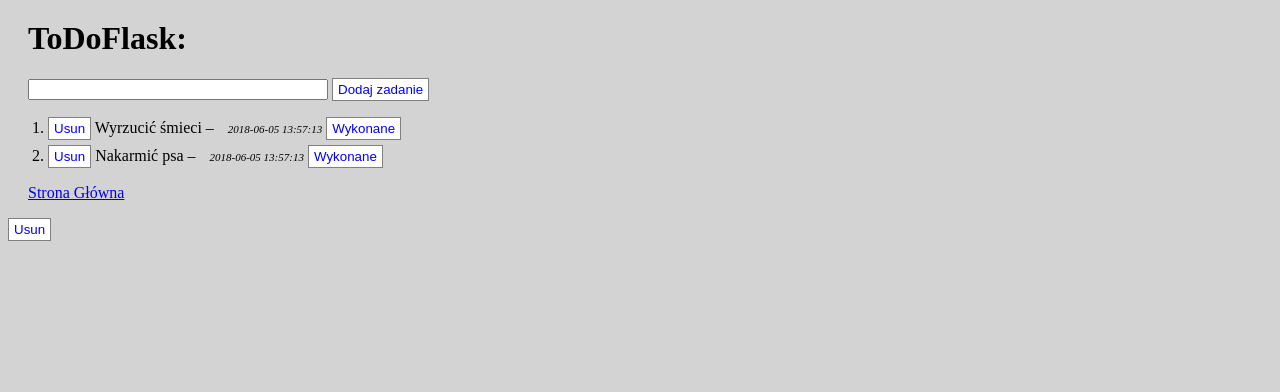
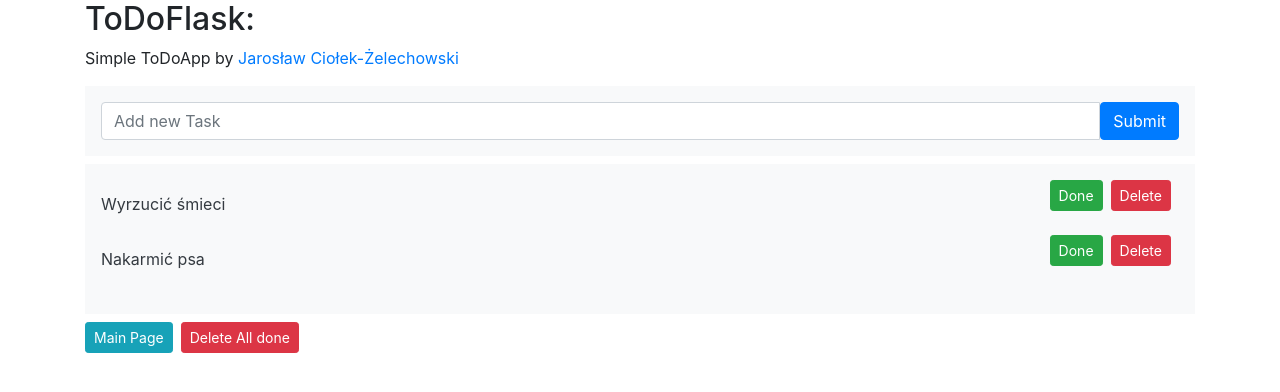
Before and after one commit to Torak28/ToDoFlask, a Flask app: page /zadania in a window 1280 px wide. Shown: the top 392 px of the page. Run offline with Flask 2, Linux system fonts and the light colour scheme; data comes from the database, SQL or seed files in the repository; some libraries are stand-ins or nearby versions.

Commit message:
Add bootstrap and change layout of ToDo html site

```diff
--- a/templates/zadania_lista.html
+++ b/templates/zadania_lista.html
@@ -3,61 +3,124 @@
   <head>
     <!-- nazwa aplikacji pobrana z ustawień -->
     <title>{{ config.SITE_NAME }}</title>
-    <!-- dołączamy arkusz CSS -->
-    <link rel="stylesheet" type="text/css" href="{{ url_for('static', filename='style.css') }}">
-  </head>
+    <!-- dołączamy bootstrap -->
+    <meta charset="utf-8">
+    <meta name="viewport" content="width=device-width, initial-scale=1, shrink-to-fit=no">
+    <link rel="stylesheet" href="https://stackpath.bootstrapcdn.com/bootstrap/4.1.1/css/bootstrap.min.css" integrity="sha384-WskhaSGFgHYWDcbwN70/dfYBj47jz9qbsMId/iRN3ewGhXQFZCSftd1LZCfmhktB" crossorigin="anonymous">
+    <script src="https://code.jquery.com/jquery-3.3.1.slim.min.js" integrity="sha384-q8i/X+965DzO0rT7abK41JStQIAqVgRVzpbzo5smXKp4YfRvH+8abtTE1Pi6jizo" crossorigin="anonymous"></script>
+    <script src="https://cdnjs.cloudflare.com/ajax/libs/popper.js/1.14.3/umd/popper.min.js" integrity="sha384-ZMP7rVo3mIykV+2+9J3UJ46jBk0WLaUAdn689aCwoqbBJiSnjAK/l8WvCWPIPm49" crossorigin="anonymous"></script>
+    <script src="https://stackpath.bootstrapcdn.com/bootstrap/4.1.1/js/bootstrap.min.js" integrity="sha384-smHYKdLADwkXOn1EmN1qk/HfnUcbVRZyYmZ4qpPea6sjB/pTJ0euyQp0Mk8ck+5T" crossorigin="anonymous"></script>
   <body>
-    <h1>{{ config.SITE_NAME }}:</h1>
-    <!-- formularz dodawania zadania -->
-    <form class="add-form" method="POST" action="{{ url_for('zadania') }}">
-      <input name="zadanie" value=""/>
-      <button type="submit">Dodaj zadanie</button>
+    <div class="container">
+      <h2>{{ config.SITE_NAME }}:</h2>
+      <p>Simple ToDoApp by <a href="https://github.com/Torak28">Jarosław Ciołek-Żelechowski</a></p>
+      <!-- Dodawanie Zadania -->
+      <form class="p-3 mb-2 bg-light text-dark" method="POST" action="{{ url_for('zadania') }}">
+        <div class="input-group">
+          <input type="text" class="form-control" id="TaskField" placeholder="Add new Task" name="zadanie" value=""/>
+          <span class="input-group-btn">
+            <button type="submit" class="btn btn-primary">Submit</button>
+          </span>
+        </div>
       </form>
 
       <!-- informacje o sukcesie lub błędzie -->
-    <p>
       {% if error %}
-        <strong class="error">Błąd: {{ error }}</strong>
+        <div class="alert alert-danger alert-dismissible" role="alert">
+          <button type="button" class="close" data-dismiss="alert" aria-label="Close"><span aria-hidden="true">&times;</span></button>
+          <p><strong class="error">Error: {{ error }}</strong></p>
+        </div>
       {% endif %}
 
-      {% for message in get_flashed_messages() %}
-        <strong class="success">{{ message }}</strong>
+      {% for message in get_flashed_messages(category_filter=["success"]) %}
+      <div class="alert alert-success alert-dismissible" role="alert">
+        <button type="button" class="close" data-dismiss="alert" aria-label="Close"><span aria-hidden="true">&times;</span></button>
+        <p><strong class="success">{{ message }}</strong></p>
+      </div>
       {% endfor %}
-    </p>
-    <ol>
+
+      {% for message in get_flashed_messages(category_filter=["warning"]) %}
+      <div class="alert alert-warning alert-dismissible" role="alert">
+        <button type="button" class="close" data-dismiss="alert" aria-label="Close"><span aria-hidden="true">&times;</span></button>
+        <p><strong class="success">{{ message }}</strong></p>
+      </div>
+      {% endfor %}
+
+
+      <div class="container-fluid p-3 mb-2 bg-light text-dark">
+        <dl>
           <!-- wypisujemy kolejno wszystkie zdania -->
           {% for zadanie in zadania %}
-        <li>
-          <!-- wyróżnienie zadań zakończonych -->
+            <dd>
+              {% if zadanie.zrobione %}
+              <div class="row align-items-center">
+                <!-- Wypisanie zadan skonczonych -->
+                <div class="col-md-8">
+                  <s>{{ zadanie.zadanie }}</s>
+                </div>
+                <div class="col-md-4">
+                  <div class="btn-toolbar float-right" role="toolbar">
+                    <div class="btn-group mr-2" role="group">
+                      <form method="POST" action="{{ url_for('niezrobione') }}">
+                        <input type="hidden" name="id" value="{{ zadanie.id }}"/>
+                        <button type="submit" class="btn btn-warning btn-sm">Undo</button>
+                      </form>
+                    </div>
+                    <!-- Przycisk Usun -->
+                    <div class="btn-group mr-2" role="group">
                       <form method="POST" action="{{ url_for('usuniete') }}">
                         <input type="hidden" name="id" value="{{ zadanie.id }}"/>
-            <button type="submit">Usun</button>
+                        <button type="submit" class="btn btn-danger btn-sm">Delete</button>
                       </form>
-          {% if zadanie.zrobione %}
-            <span class="done">{{ zadanie.zadanie }} – <em>{{ zadanie.data_pub }}</em></span>
-            <form method="POST" action="{{ url_for('niezrobione') }}">
-              <input type="hidden" name="id" value="{{ zadanie.id }}"/>
-              <button type="submit">Niewykonane</button>
-            </form>
+                    </div>
+                  </div>
+                </div>
+              </div>
               {% else %}
-            {{ zadanie.zadanie }} – <em>{{ zadanie.data_pub }}</em>
-          {% endif %}
-
-          <!-- formularz zmiany statusu zadania -->
-          {% if not zadanie.zrobione %}
+                <div class="row align-items-center">
+                <!-- Wypisanie zadan -->
+                  <div class="col-md-8">
+                    {{ zadanie.zadanie }}
+                  </div>
+                  <div class="col-md-4">
+                    <div class="btn-toolbar float-right" role="toolbar">
+                      <div class="btn-group mr-2" role="group">
                         <form method="POST" action="{{ url_for('zrobione') }}">
                           <input type="hidden" name="id" value="{{ zadanie.id }}"/>
-              <button type="submit">Wykonane</button>
+                          <button type="submit" class="btn btn-success btn-sm">Done</button>
                         </form>
+                      </div>
+                      <!-- Przycisk Usun -->
+                      <div class="btn-group mr-2" role="group">
+                        <form method="POST" action="{{ url_for('usuniete') }}">
+                          <input type="hidden" name="id" value="{{ zadanie.id }}"/>
+                          <button type="submit" class="btn btn-danger btn-sm">Delete</button>
+                        </form>
+                      </div>
+                    </div>
+                  </div>
+                </div>
               {% endif %}
-        </li>
+            </dd>
           {% endfor %}
-    </ol>
-    <p><a href="{{ url_for('index') }}">Strona Główna</a></p>
-    <p>
+        </dl>
+      </div>
+
+      <div class="btn-toolbar" role="toolbar">
+        <div class="btn-group mr-2" role="group">
+          <form>
+            <a href="{{ url_for('index') }}" class="btn btn-info btn-sm" role="button">Main Page</a>
+          </form>
+        </div>
+        <div class="btn-group mr-2" role="group">
           <form method="POST" action="{{ url_for('usun') }}">
-        <button type="submit">Usun</button>
+            <button type="submit" class="btn btn-danger btn-sm">Delete All done</button>
           </form>
-    </p>
+        </div>
+      </div>
+
+
+
+    </div>
   </body>
 </html>
--- a/todo.py
+++ b/todo.py
@@ -46,10 +46,10 @@ def zadania():
             db.execute('INSERT INTO zadania VALUES (?, ?, ?, ?);',
                        [None, zadanie, zrobione, data_pub])
             db.commit()
-            flash('Dodano nowe zadanie.')
+            flash('Add new task.', 'success')
             return redirect(url_for('zadania'))
 
-        error = 'Nie możesz dodać pustego zadania!'  # komunikat o błędzie
+        error = 'You can\'t add empty task!'  # komunikat o błędzie
 
     db = get_db()
     kursor = db.execute('SELECT * FROM zadania ORDER BY data_pub DESC;')
@@ -64,7 +64,7 @@ def zrobione():
     db = get_db()
     db.execute('UPDATE zadania SET zrobione=1 WHERE id=?', [zadanie_id])
     db.commit()
-    flash('Zmieniono status zadania.')
+    flash('Task Done!', 'success')
     return redirect(url_for('zadania'))
 
 @app.route('/niezrobione', methods=['POST'])
@@ -74,7 +74,7 @@ def niezrobione():
     db = get_db()
     db.execute('UPDATE zadania SET zrobione=0 WHERE id=?', [zadanie_id])
     db.commit()
-    flash('Zmieniono status zadania.')
+    flash('Task Undone :c', 'warning')
     return redirect(url_for('zadania'))
 
 @app.route('/usuniete', methods=['POST'])
@@ -84,7 +84,7 @@ def usuniete():
     db = get_db()
     db.execute('DELETE FROM zadania WHERE id=?', [zadanie_id])
     db.commit()
-    flash('Usunieto zadanie.')
+    flash('Task deleted.', 'warning')
     return redirect(url_for('zadania'))
 
 @app.route('/usun', methods=['POST'])
@@ -93,7 +93,7 @@ def usun():
     db = get_db()
     db.execute('DELETE FROM zadania WHERE zrobione=1;')
     db.commit()
-    flash('Usunieto zadania zrobione.')
+    flash('All done tasks were removed', 'warning')
     return redirect(url_for('zadania'))
 
 
```
Lines whose indentation alone changed are shown as unchanged.
